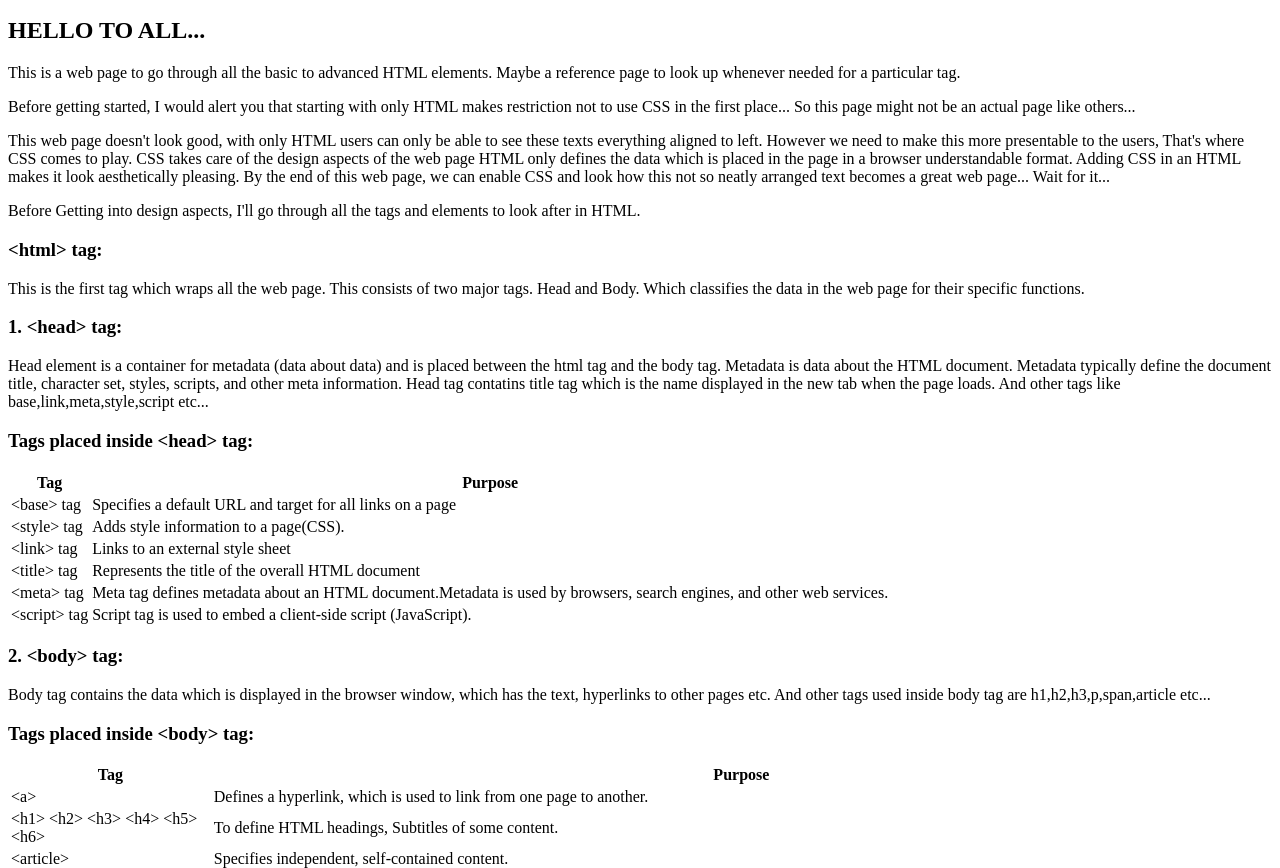
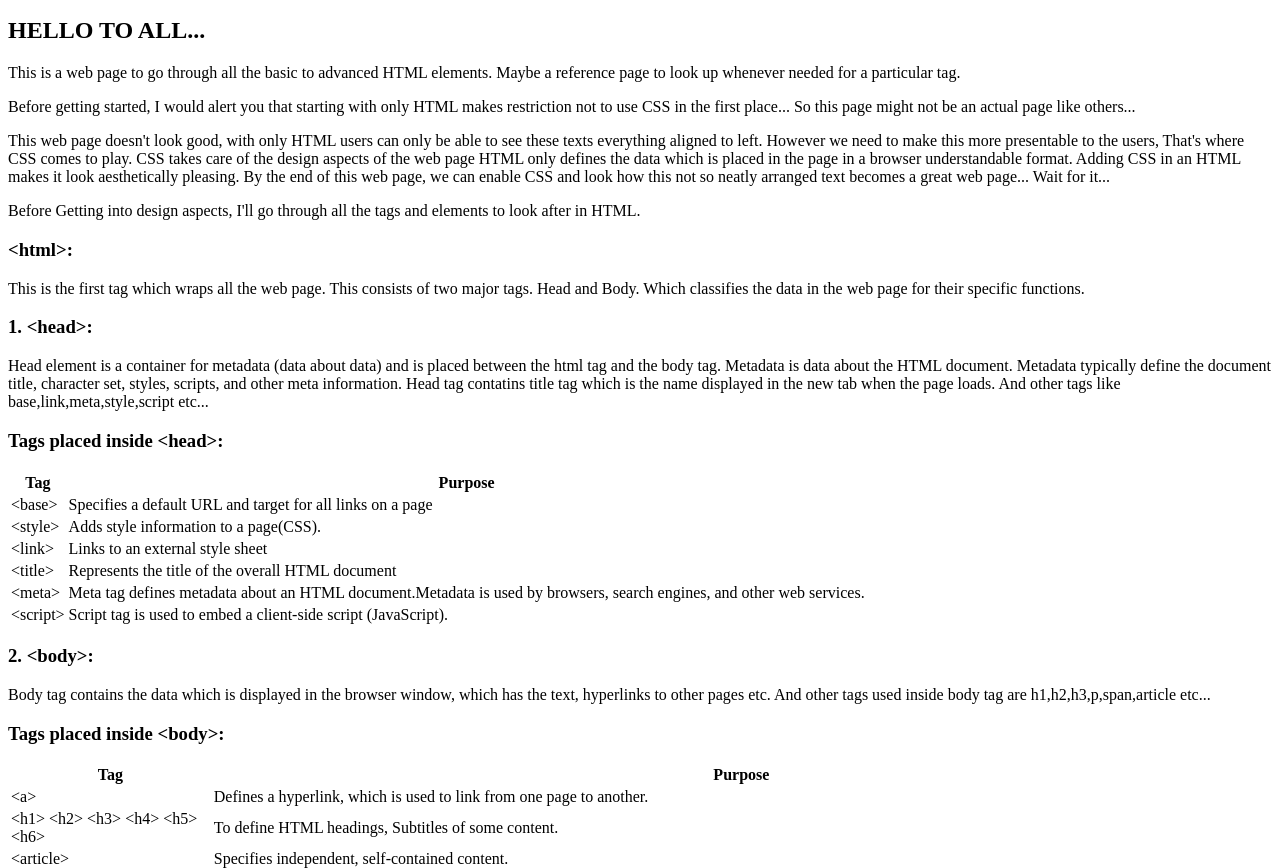
Before and after one commit to MageshwaranM/mageshwaranm.github.io, a plain HTML site: page index.html in a window 1280 px wide. Shown: the part 87-955 px from the top of the page. Drawn offline with Linux system fonts and the light colour scheme.

Commit message:
changes made to table datas.

```diff
--- a/index.html
+++ b/index.html
@@ -44,7 +44,7 @@
 <!-- Html-->
       <div>
         <h3>
-          &#60html&#62 tag:
+          &#60html&#62:
         </h3>
         <p>
           This is the first tag which wraps all the web page. This consists of two major tags.
@@ -55,7 +55,7 @@
 <!-- Head-->
       <div>
         <h3>
-          1. &#60head&#62 tag:
+          1. &#60head&#62:
         </h3>
         <p>
           Head element is a container for metadata (data about data) and is placed between the html tag and the body tag.
@@ -68,7 +68,7 @@
 <!-- Tags inside a head tag.-->
 <div>
   <h3>
-    Tags placed inside &#60head&#62 tag:
+    Tags placed inside &#60head&#62:
   </h3>
   <table class="HeadTable">
     <thead>
@@ -80,38 +80,38 @@
     <tbody>
       <!-- base tag-->
     <tr>
-    <td>&#60base&#62 tag</td>
+    <td>&#60base&#62</td>
     <td>Specifies a default URL and target for all links on a page</td>
     </tr>
 
 
      <!-- style tag-->
     <tr>
-    <td>&#60style&#62 tag</td>
+    <td>&#60style&#62</td>
     <td>Adds style information to a page(CSS).</td>
     </tr>
 
     <!-- link tag-->
     <tr>
-    <td>&#60link&#62 tag</td>
+    <td>&#60link&#62</td>
     <td>Links to an external style sheet</td>
     </tr>
 
     <!--  title tag-->
     <tr>
-    <td>&#60title&#62 tag</td>
+    <td>&#60title&#62</td>
     <td>Represents the title of the overall HTML document</td>
     </tr>
 
     <!--  meta tag-->
     <tr>
-    <td>&#60meta&#62 tag</td>
+    <td>&#60meta&#62</td>
     <td>Meta tag defines metadata about an HTML document.Metadata is used by browsers, search engines, and other web services.</td>
     </tr>
 
     <!--  script tag-->
     <tr>
-    <td>&#60script&#62 tag</td>
+    <td>&#60script&#62</td>
     <td>Script tag is used to embed a client-side script (JavaScript).</td>
     </tr>
 
@@ -124,7 +124,7 @@
 <!-- Body -->
       <div>
         <h3>
-          2. &#60body&#62 tag:
+          2. &#60body&#62:
         </h3>
         <p>
           Body tag contains the data which is displayed in the browser window, which has the text, hyperlinks to other pages etc.
@@ -137,7 +137,7 @@
 <!-- Tags inside body tag-->
     </div>
     <h3>
-      Tags placed inside &#60body&#62 tag:
+      Tags placed inside &#60body&#62:
     </h3>
     <table class="BodyTable">
 
@@ -232,9 +232,9 @@
       <td>Most important form element. Specifies an input  field where the user can enter data.</td>
       </tr>
 
-      <!--  tag-->
+      <!--  main tag-->
       <tr>
-      <td>&#60&#62</td>
+      <td>&#60main&#62</td>
       <td></td>
       </tr>
 
```
